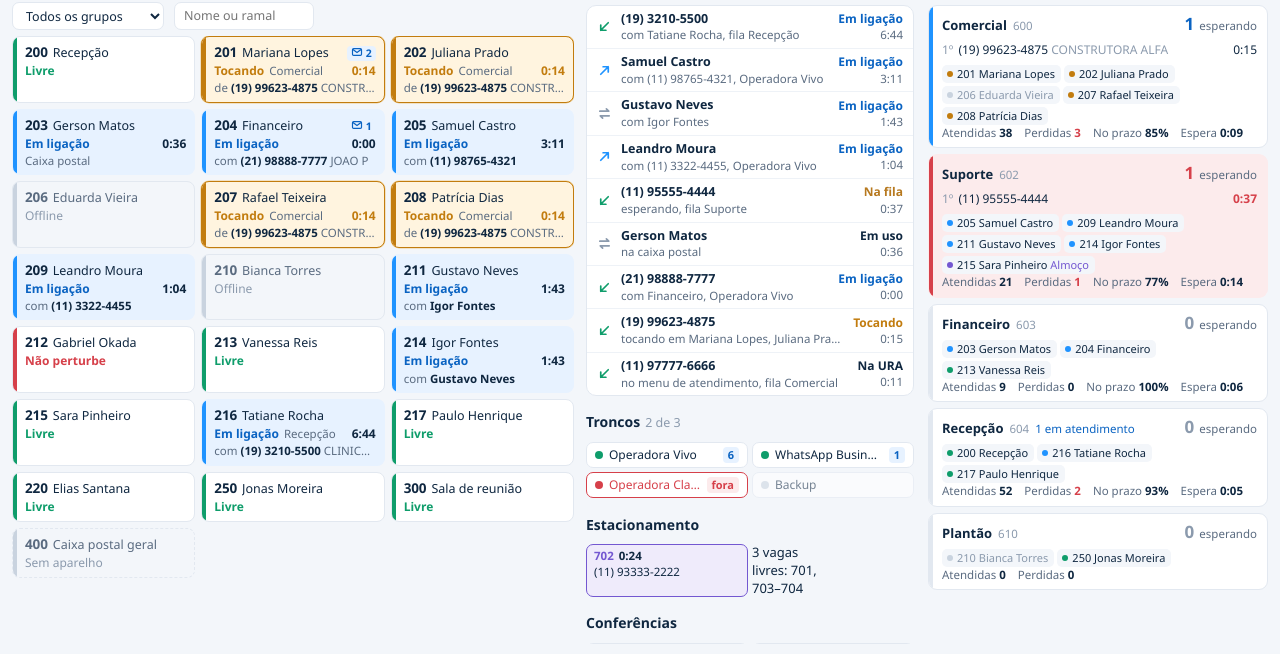
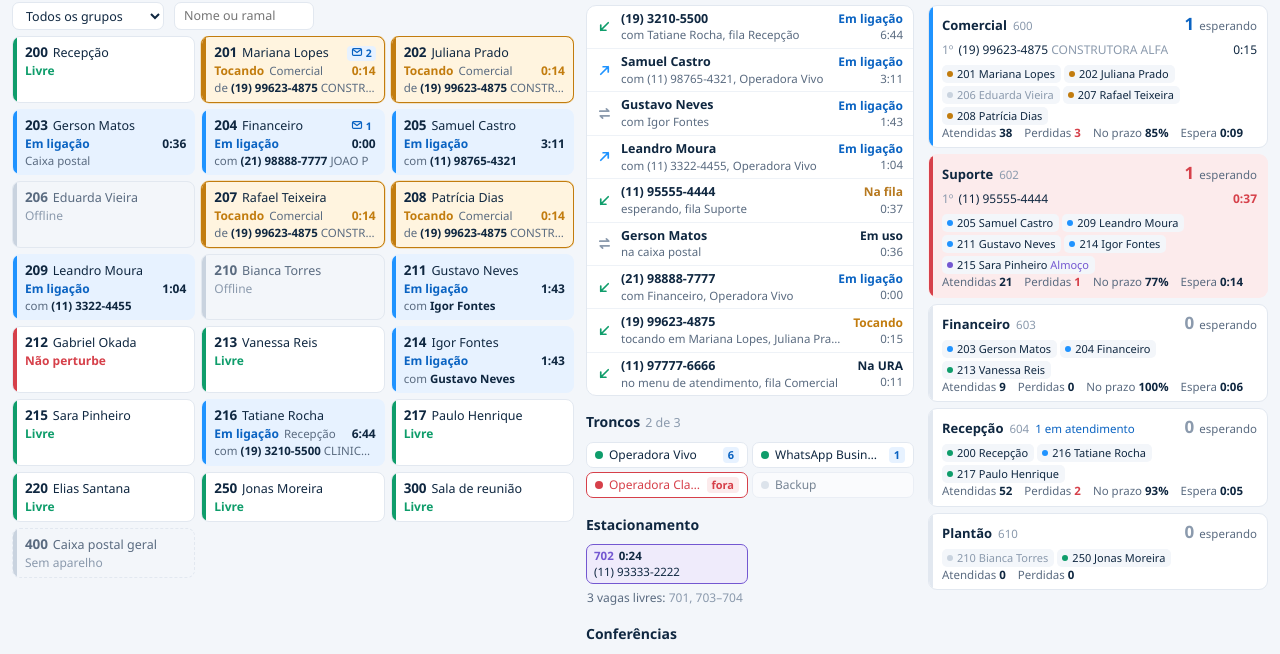
Before and after one commit to yeahgns/issabel-operatorpanel-v2, a PHP site: page /build/build-demo.php in a window 1280 px wide. Shown: the part 176-830 px from the top of the page. Run offline with PHP 8.4, Linux system fonts and the light colour scheme; some web fonts are replaced.

Commit message:
Adjust CSS for layout and element sizing

```diff
--- a/assets/painel.css
+++ b/assets/painel.css
@@ -51,6 +51,9 @@
   color-scheme: dark;
 }
 .pop *, .pop *::before, .pop *::after { box-sizing: border-box; }
+/* O tema do Issabel aplica content-box com regra de id; sem isto, padding e borda
+   somam por fora da largura e os cartões invadem o vizinho. */
+#pop-painel, #pop-painel *, #pop-painel *::before, #pop-painel *::after { box-sizing: border-box !important; }
 .pop h1, .pop h2, .pop h3, .pop p, .pop ul, .pop ol, .pop dl, .pop dd { margin: 0; padding: 0; }
 .pop ul, .pop ol { list-style: none; }
 .pop button, .pop input, .pop select { font: inherit; color: inherit; }
@@ -139,7 +142,7 @@
 /* ---------- quadro de ramais (o destaque) ---------- */
 .pop .exts { display: grid; grid-template-columns: repeat(auto-fill, minmax(150px, 1fr)); gap: 6px; align-content: start; }
 .pop .x {
-  position: relative; display: flex; flex-direction: column; gap: 1px; min-width: 0; width: 100%;
+  position: relative; display: flex; flex-direction: column; gap: 1px; min-width: 0;
   padding: 6px 8px 6px 12px; background: var(--surface); border: 1px solid var(--line); border-radius: 8px;
   overflow: hidden; cursor: pointer; text-align: left;
 }
@@ -231,15 +234,17 @@
 .pop .dot.s-dnd { background: var(--lost); }
 
 /* ---------- estacionamento ---------- */
-.pop .slots { display: grid; grid-template-columns: repeat(auto-fill, minmax(72px, 1fr)); gap: 4px; }
+.pop .slots { display: grid; grid-template-columns: repeat(auto-fill, minmax(140px, 1fr)); gap: 4px; }
 .pop .slot { border: 1px dashed var(--line); border-radius: 7px; padding: 3px 7px; font-size: 11.5px; color: var(--faint); min-width: 0; }
 .pop .slot b { font-weight: 700; color: var(--muted); margin-right: 5px; }
-.pop .slot.busy { grid-column: span 2; border: 1px solid var(--pause); background: var(--pause-bg); color: var(--ink); }
+.pop .slot.busy { grid-column: span 1; border: 1px solid var(--pause); background: var(--pause-bg); color: var(--ink); }
 .pop .slot.busy b { color: var(--pause); }
 .pop .slot.busy .who { display: block; white-space: nowrap; overflow: hidden; text-overflow: ellipsis; font-weight: 500; }
 .pop .slot.busy .t { font-weight: 600; }
 .pop .slot.late { border-color: var(--lost); background: var(--lost-bg); }
 .pop .slot.late b, .pop .slot.late .t { color: var(--lost); }
+.pop .park-free { grid-column: 1 / -1; font-size: 12px; color: var(--muted); padding: 2px 1px; }
+.pop .park-free span { color: var(--faint); }
 
 /* ---------- filas ---------- */
 .pop .queues { display: flex; flex-direction: column; gap: 6px; }
@@ -341,5 +346,6 @@
 #pop-painel .btn.ghost:hover, #pop-painel .btn.ghost:focus { color: var(--ink); }
 #pop-painel .btn:focus-visible { outline: 2px solid var(--brand); outline-offset: 2px; }
 #pop-painel .seg button { margin: 0; height: auto; min-width: 0; line-height: 1.3; border: 0; }
-#pop-painel .x { margin: 0; height: auto; min-height: 0; max-width: 100%; float: none; }
+#pop-painel .x { margin: 0; height: auto; min-height: 0; width: auto; float: none; }
+#pop-painel .exts { width: auto; justify-items: stretch; }
 #pop-painel p { margin: 0; }
```
